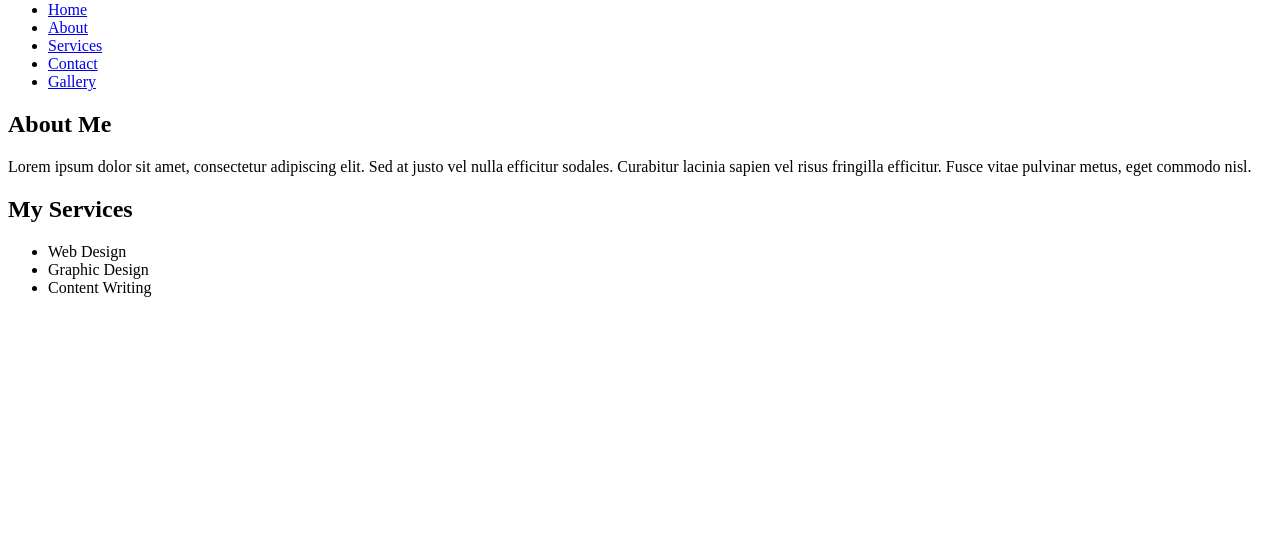
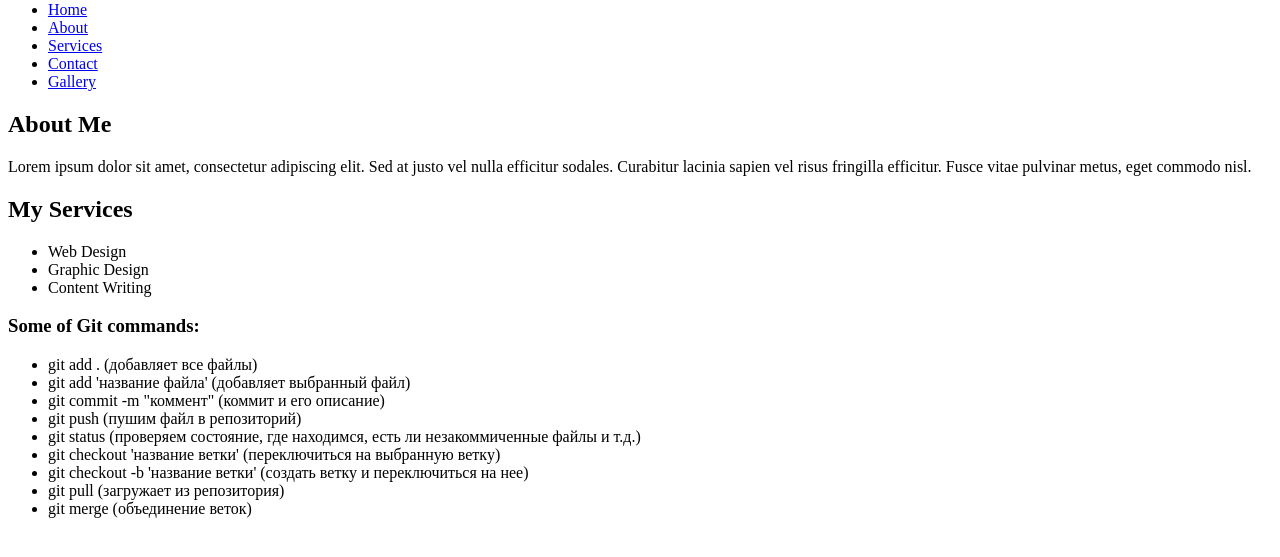
Before and after one commit to olyflower/hillel-front-end, a plain HTML site: page index.html in a window 1280 px wide. Shown: the part 79-636 px from the top of the page. Drawn offline with Linux system fonts and the light colour scheme.

Commit message:
Added some git commands in index

```diff
--- a/index.html
+++ b/index.html
@@ -39,6 +39,21 @@
         </ul>
     </section>
 
+    <section>
+        <h3>Some of Git commands:</h3>
+        <ul>
+            <li>git add . (добавляет все файлы)</li>
+            <li>git add 'название файла' (добавляет выбранный файл)</li>
+            <li>git commit -m "коммент" (коммит и его описание)</li>
+            <li>git push (пушим файл в репозиторий)</li>
+            <li>git status (проверяем состояние, где находимся, есть ли незакоммиченные файлы и т.д.)</li>
+            <li>git checkout 'название ветки' (переключиться на выбранную ветку)</li>
+            <li>git checkout -b 'название ветки' (создать ветку и переключиться на нее)</li>
+            <li>git pull (загружает из репозитория)</li>
+            <li>git merge (объединение веток)</li>
+        </ul>
+    </section>
+
 </main>
 
 <footer>
```
